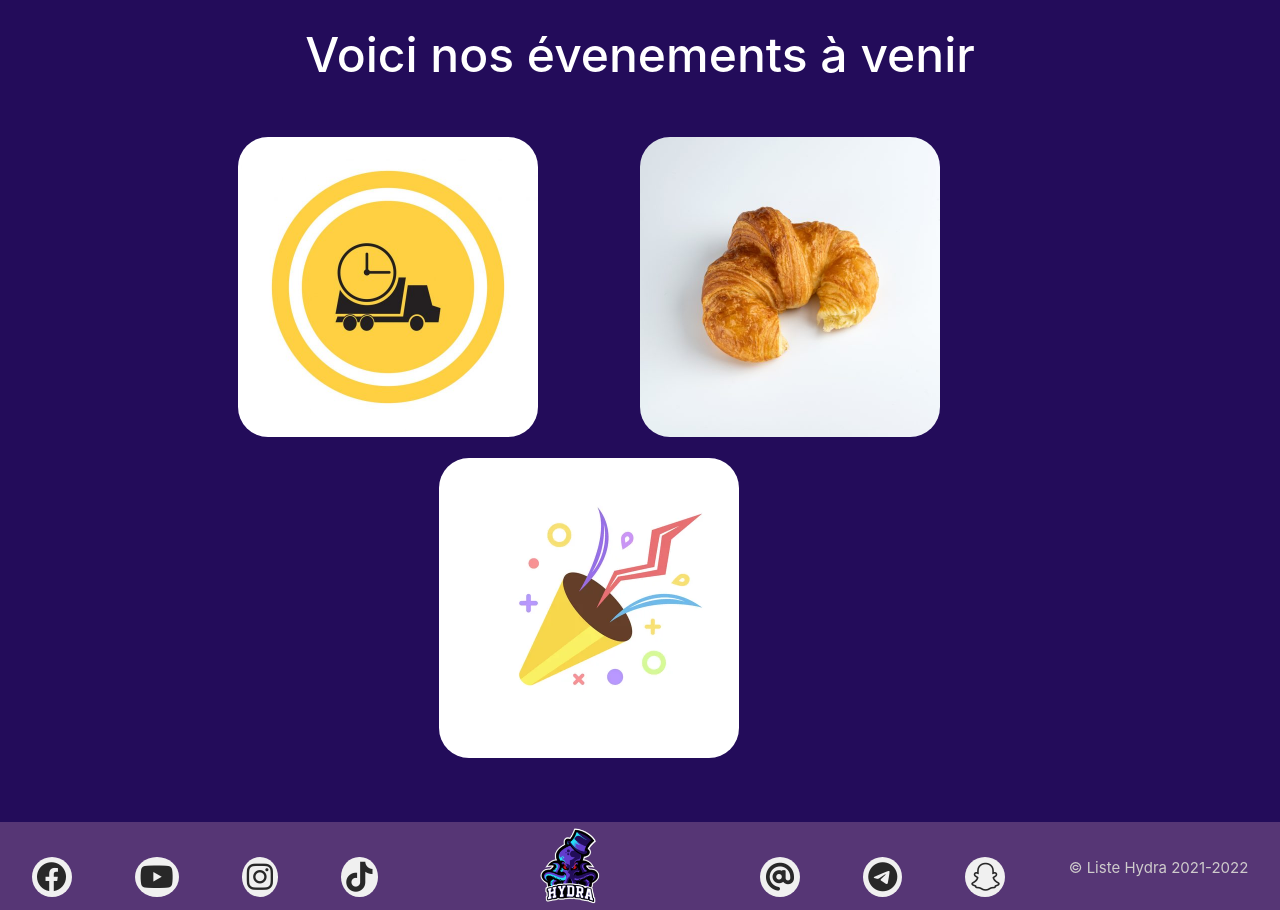
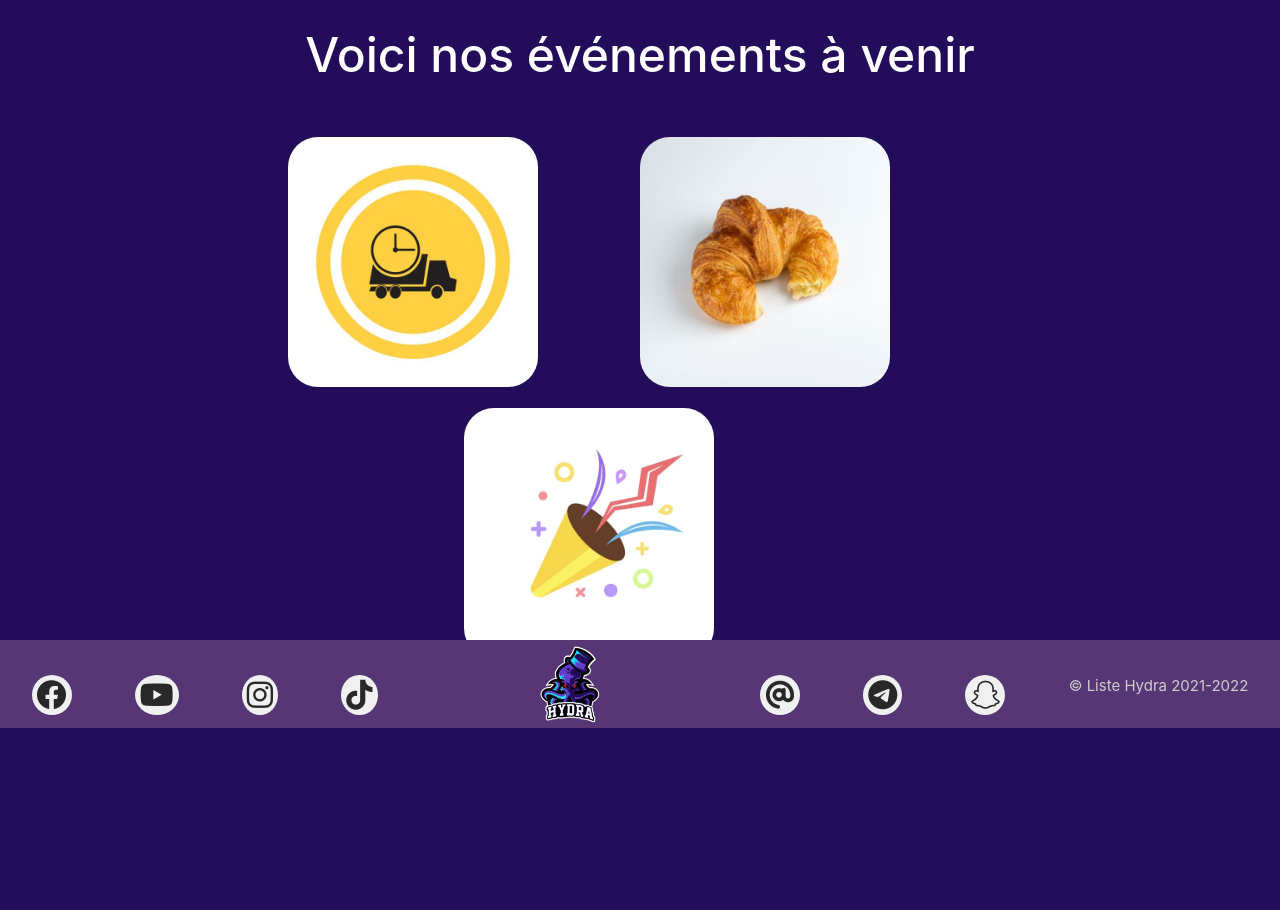
Before and after one commit to dogasp/site_liste, a Django app: page /Event/ in a window 1280 px wide. Shown: the part 72-982 px from the top of the page. After the commit the page ends 800 px from the top, so only its background shows below. Run offline with Django 4.2, Linux system fonts and the light colour scheme; some libraries are stand-ins or nearby versions.

Commit message:
update for title, and background and footer

```diff
--- a/projliste/templates/Event.html
+++ b/projliste/templates/Event.html
@@ -86,12 +86,25 @@ p {
     transition-delay: 0s;
 }
 
+
+.titre {
+    text-align: center;
+    padding: 2%;
+}
+
+@supports (-moz-appearance:none) {
+    .titre {
+        padding-top: 2%;
+        padding-bottom: 2%;
+    }
+}
+
 </style>
 
-<h1 style="color: white; text-align: center; padding: 2%;">Voici nos évenements à venir</h1>
+<div class="titre"><h1 style="color: white;">Voici nos événements à venir</h1></div>
 <div class="container-fluid d-flex flex-wrap justify-content-center" style="width: 100%; min-height: 80%; padding-left: 10%; padding-right: 10%; padding-bottom: 5%;">
     {% for eName, eDate, eDate, eSmall in eventList %}
-        <div style="height:20%; margin-right: 10%; padding-bottom: 1%; width: 300px; height: 300px; margin-top: 2%;">
+        <div style="height:20%; margin-right: 10%; padding-bottom: 1%; width: 250px; height: 250px; margin-top: 2%;">
 
             <a href="#{{ eName }}" style="color:black; width: 300px; height: 300px" ><img class="element" src="{{ MEDIA_URL }}event/{{ eName }}.png" style="border-radius: 30px; width:100%;" ></a>
 
--- a/projliste/templates/Sponsors.html
+++ b/projliste/templates/Sponsors.html
@@ -87,9 +87,12 @@ br{
   display: none;
 }
 
+.titre {
+  padding: 2%:
+}
 </style>
 
-<h1 style="color: white; text-align: center; padding: 2%;">Nos sponsors et partenaires</h1>
+<div class="titre"><h1 style="color: white; text-align: center;">Nos sponsors et partenaires</h1></div>
 
 <div class="container-fluid d-flex flex-wrap justify-content-center" style="width: 100%; height: 80%;">
     {% for sName, sImg, sDesc in sponsorList %}
--- a/projliste/templates/base.html
+++ b/projliste/templates/base.html
@@ -29,9 +29,10 @@
 footer{
     background-color: #563675;
     height:11%;
+    display: flex;
     width: 100%;
-    position: relative;
-    top: 9%;
+    position: fixed;
+    bottom: 0%;
 }
 
 h1{
@@ -106,7 +107,7 @@ h1{
     </div>
 </div>
 
-<div style = "background-color:#230c5a; position: relative; top: 9%; min-height: 80%;">
+<div style = "background-color:#230c5a; position: relative; top: 9%; height: 90%; min-height: 80%;">
     {% block page_content %}
     {% endblock %}
 </div>
```
